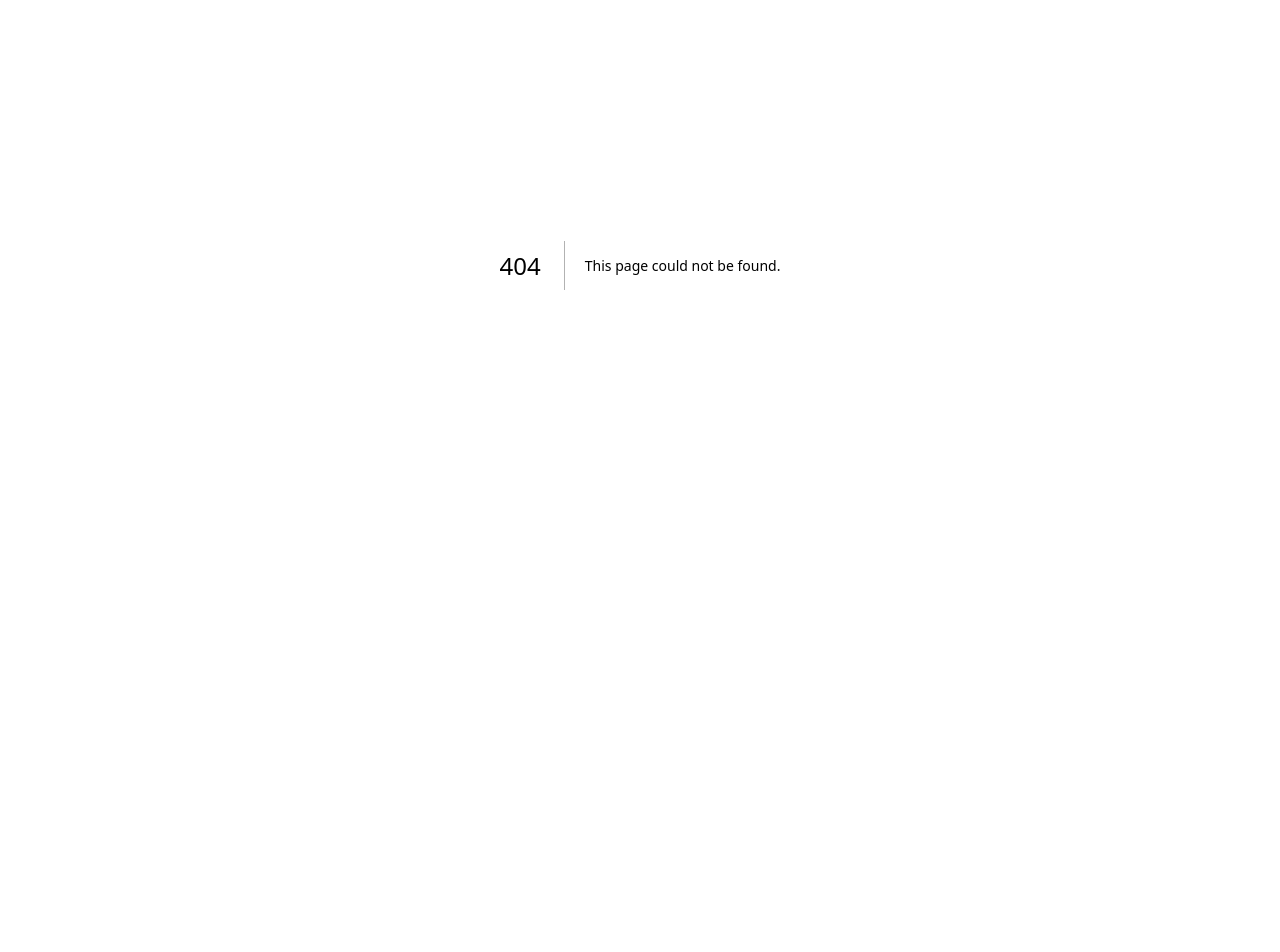
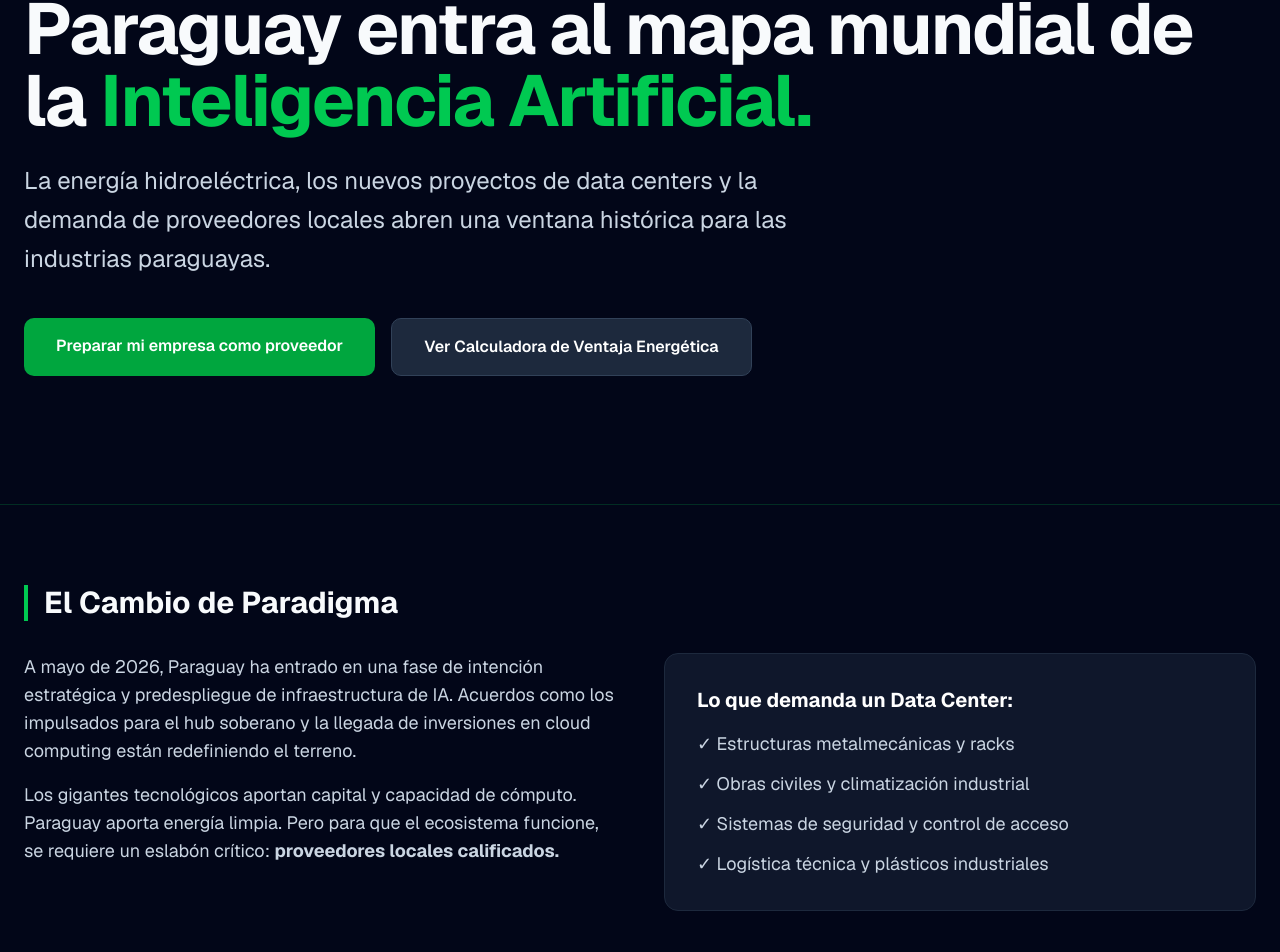
Before and after one commit to oscaramarilla/aycweb, a Next.js app: page /infraestructuraiapy in a window 1280 px wide. Before the commit this address had no page. Shown: the part 135-1087 px from the top of the page. Before the commit the page ends 800 px from the top, so only its background shows below. Built offline with nearby package versions, Linux system fonts and the light colour scheme.

Commit message:
infraestructura ia paraguay

```diff
--- /dev/null
+++ b/app/(demos)/infraestructuraiapy/page.tsx
@@ -0,0 +1,113 @@
+import Link from 'next/link';
+
+export const metadata = {
+  title: 'Infraestructura IA Paraguay | Proveedores y Cadena de Valor | AYCweb',
+  description: 'Preparamos a empresas e industrias paraguayas para vender, operar y competir en la nueva economía de infraestructura, Inteligencia Artificial y data centers.',
+};
+
+export default function InfraestructuraIAParaguay() {
+  return (
+    <main className="bg-slate-950 text-slate-50 min-h-screen font-sans">
+
+      {/* Hero Section */}
+      <section className="relative px-6 py-24 md:py-32 max-w-7xl mx-auto border-b border-green-500/20">
+        <div className="absolute top-0 right-0 w-96 h-96 bg-green-500/10 rounded-full blur-3xl -z-10"></div>
+        <h1 className="text-5xl md:text-7xl font-bold tracking-tight mb-6">
+          Paraguay entra al mapa mundial de la <span className="text-green-500">Inteligencia Artificial.</span>
+        </h1>
+        <p className="text-xl md:text-2xl text-slate-300 max-w-3xl mb-10 leading-relaxed">
+          La energía hidroeléctrica, los nuevos proyectos de data centers y la demanda de proveedores locales abren una ventana histórica para las industrias paraguayas.
+        </p>
+        <div className="flex flex-col sm:flex-row gap-4">
+          <Link href="#diagnostico" className="bg-green-600 hover:bg-green-500 text-white font-semibold py-4 px-8 rounded-lg transition-colors text-center">
+            Preparar mi empresa como proveedor
+          </Link>
+          <Link href="/kwhcoin" className="bg-slate-800 hover:bg-slate-700 text-white font-semibold py-4 px-8 rounded-lg transition-colors text-center border border-slate-700">
+            Ver Calculadora de Ventaja Energética
+          </Link>
+        </div>
+      </section>
+
+      {/* Contexto Macro */}
+      <section className="px-6 py-20 max-w-7xl mx-auto">
+        <h2 className="text-3xl font-bold mb-8 border-l-4 border-green-500 pl-4">El Cambio de Paradigma</h2>
+        <div className="grid md:grid-cols-2 gap-12 text-slate-300 text-lg">
+          <div>
+            <p className="mb-4">
+              A mayo de 2026, Paraguay ha entrado en una fase de intención estratégica y predespliegue de infraestructura de IA. Acuerdos como los impulsados para el hub soberano y la llegada de inversiones en cloud computing están redefiniendo el terreno.
+            </p>
+            <p>
+              Los gigantes tecnológicos aportan capital y capacidad de cómputo. Paraguay aporta energía limpia. Pero para que el ecosistema funcione, se requiere un eslabón crítico: <strong>proveedores locales calificados.</strong>
+            </p>
+          </div>
+          <div className="bg-slate-900 p-8 rounded-xl border border-slate-800">
+            <h3 className="text-xl font-bold text-white mb-4">Lo que demanda un Data Center:</h3>
+            <ul className="space-y-3">
+              <li className="flex items-center gap-2">✓ Estructuras metalmecánicas y racks</li>
+              <li className="flex items-center gap-2">✓ Obras civiles y climatización industrial</li>
+              <li className="flex items-center gap-2">✓ Sistemas de seguridad y control de acceso</li>
+              <li className="flex items-center gap-2">✓ Logística técnica y plásticos industriales</li>
+            </ul>
+          </div>
+        </div>
+      </section>
+
+      {/* La Solución: Proveedor Crítico Digital */}
+      <section className="px-6 py-24 bg-slate-900 border-y border-slate-800">
+        <div className="max-w-7xl mx-auto">
+          <div className="text-center mb-16">
+            <h2 className="text-4xl font-bold text-white mb-4">Motor AYCweb: Proveedores de Infraestructura Crítica</h2>
+            <p className="text-xl text-slate-400 max-w-2xl mx-auto">No hacemos "páginas lindas". Construimos infraestructura comercial para vender en cadenas de valor críticas y licitaciones internacionales.</p>
+          </div>
+
+          <div className="grid md:grid-cols-3 gap-8">
+            {/* Packages */}
+            <div className="p-8 bg-slate-950 rounded-xl border border-slate-800 hover:border-green-500/50 transition-colors">
+              <h3 className="text-2xl font-bold text-white mb-2">Paquete Base</h3>
+              <p className="text-green-500 text-xl font-mono mb-6">Desde USD 1.500</p>
+              <ul className="space-y-3 text-slate-400 mb-8">
+                <li>• Sitio institucional B2B bilingüe</li>
+                <li>• Catálogo técnico inicial</li>
+                <li>• Formularios para RFQ</li>
+                <li>• Correo corporativo ordenado</li>
+              </ul>
+            </div>
+
+            <div className="p-8 bg-slate-950 rounded-xl border border-green-500 relative transform md:-translate-y-4">
+              <div className="absolute top-0 left-1/2 -translate-x-1/2 -translate-y-1/2 bg-green-500 text-slate-950 px-4 py-1 rounded-full text-sm font-bold">RECOMENDADO</div>
+              <h3 className="text-2xl font-bold text-white mb-2">Proveedor Calificado</h3>
+              <p className="text-green-500 text-xl font-mono mb-6">Desde USD 3.500</p>
+              <ul className="space-y-3 text-slate-300 mb-8">
+                <li>• Portal de cotización automatizado</li>
+                <li>• Generador de Fichas Técnicas PDF</li>
+                <li>• Presentación Supplier Deck</li>
+                <li>• SEO Industrial y Energía</li>
+              </ul>
+            </div>
+
+            <div className="p-8 bg-slate-950 rounded-xl border border-slate-800 hover:border-green-500/50 transition-colors">
+              <h3 className="text-2xl font-bold text-white mb-2">Infraestructura Premium</h3>
+              <p className="text-green-500 text-xl font-mono mb-6">Desde USD 8.000</p>
+              <ul className="space-y-3 text-slate-400 mb-8">
+                <li>• Integración con ERP/CRM</li>
+                <li>• Portal de clientes privado</li>
+                <li>• Automatización de flujos con IA</li>
+                <li>• Documentación de compliance</li>
+              </ul>
+            </div>
+          </div>
+        </div>
+      </section>
+
+      {/* CTA Final */}
+      <section id="diagnostico" className="px-6 py-24 max-w-4xl mx-auto text-center">
+        <h2 className="text-3xl font-bold mb-6">Convierte tu industria en un proveedor homologado</h2>
+        <p className="text-slate-400 mb-10 text-lg">Los gigantes tecnológicos no le compran al proveedor más simpático. Le compran al más claro, documentado y confiable. Solicita una auditoría de infraestructura digital hoy mismo.</p>
+        <button className="bg-white text-slate-950 font-bold py-4 px-10 rounded-lg text-lg hover:bg-slate-200 transition-colors">
+          Solicitar Diagnóstico Técnico
+        </button>
+      </section>
+
+    </main>
+  );
+}
```
